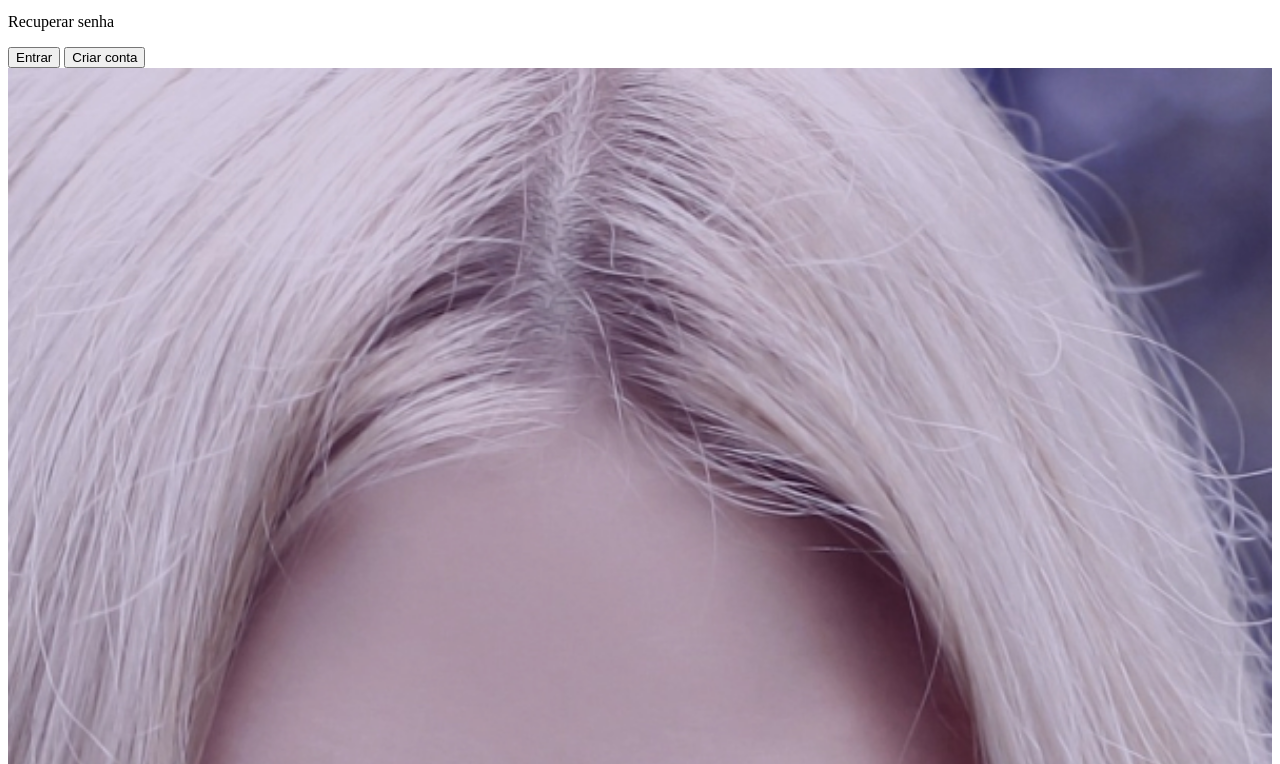
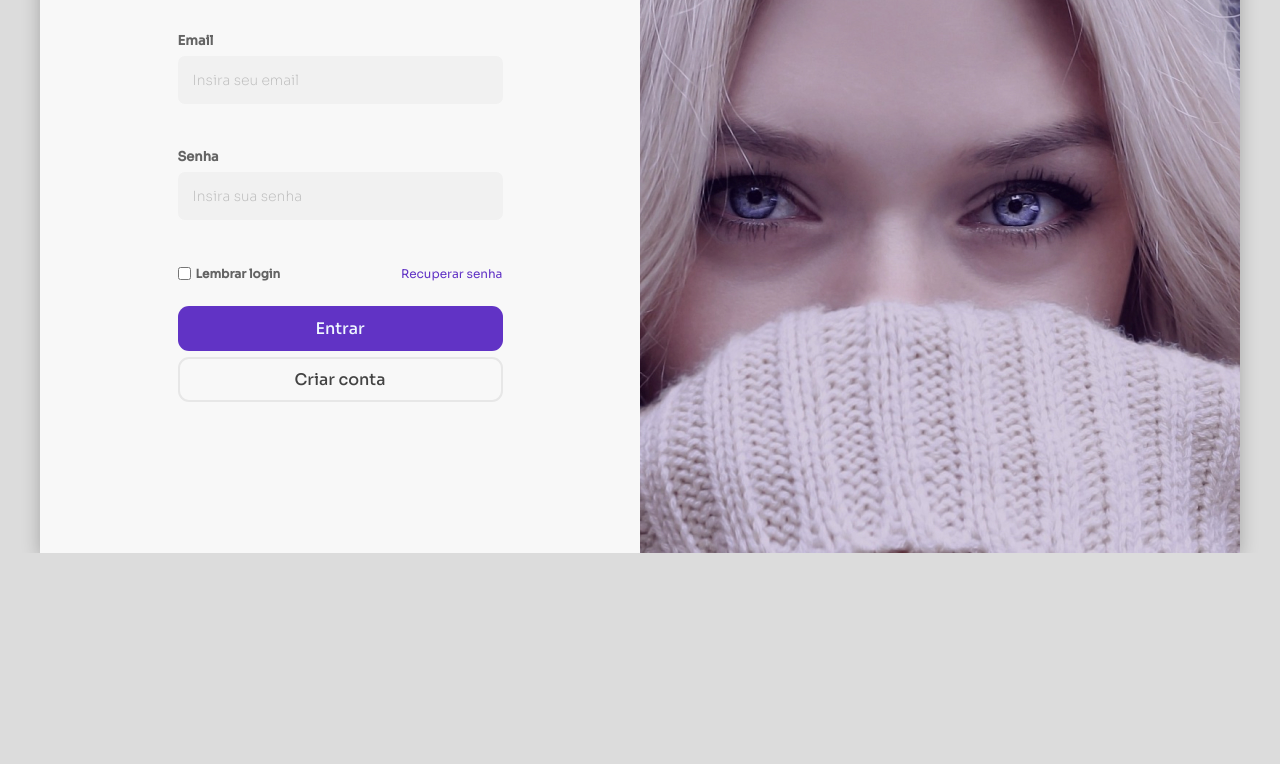
Before and after one commit to wesleytrindade17/Login-Screen-Desktop, a plain HTML site: page index.html in a window 1280 px wide. Shown: the part 247-1011 px from the top of the page. After the commit the page ends 800 px from the top, so only its background shows below. Drawn offline with Linux system fonts and the light colour scheme; the site is published under a folder, as on GitHub Pages, so addresses that start at the root find nothing.

Commit message:
update error
Error .css Github blog

```diff
--- a/index.html
+++ b/index.html
@@ -5,7 +5,7 @@
     <meta http-equiv="X-UA-Compatible" content="IE=edge" />
     <meta name="viewport" content="width=device-width, initial-scale=1.0" />
     <title>UI login - Template</title>
-    <link rel="stylesheet" href="/css.css" />
+    <link rel="stylesheet" href="./css.css" />
   </head>
   <body>
     <div class="main">
```
